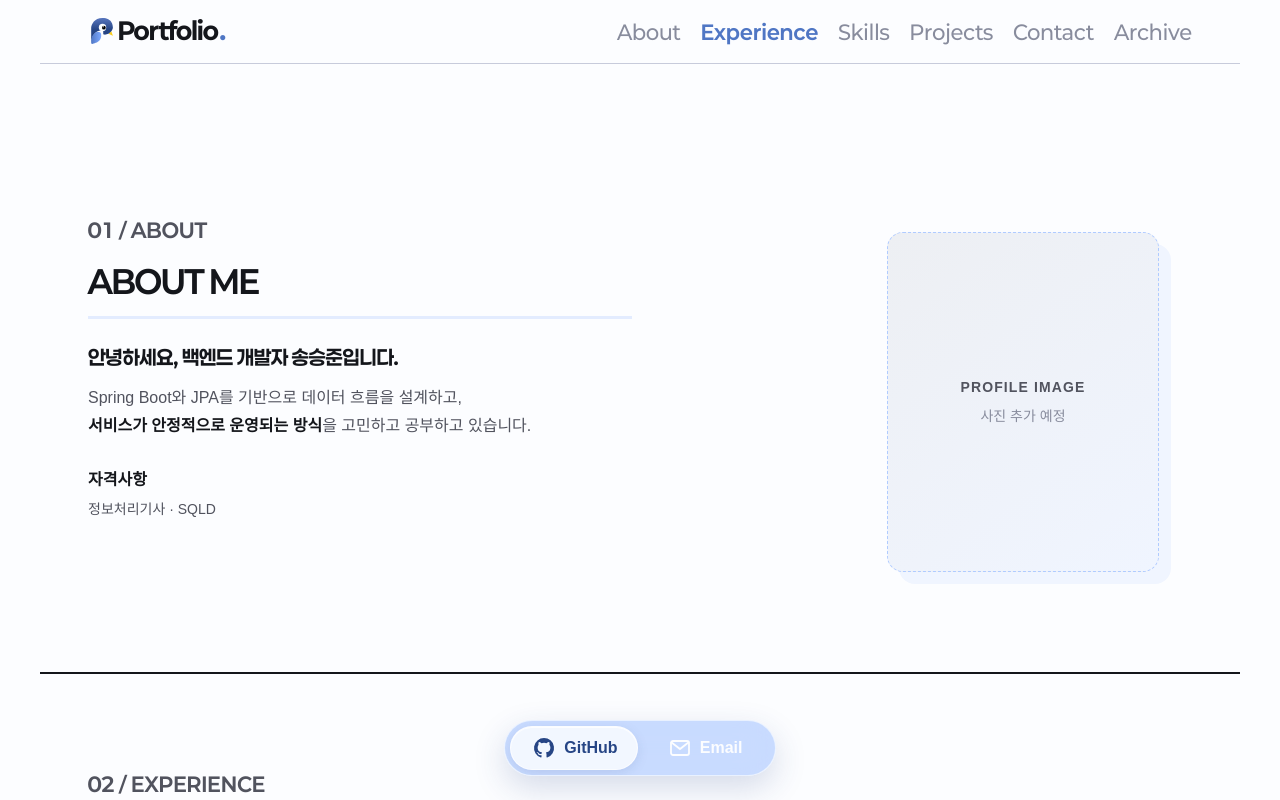
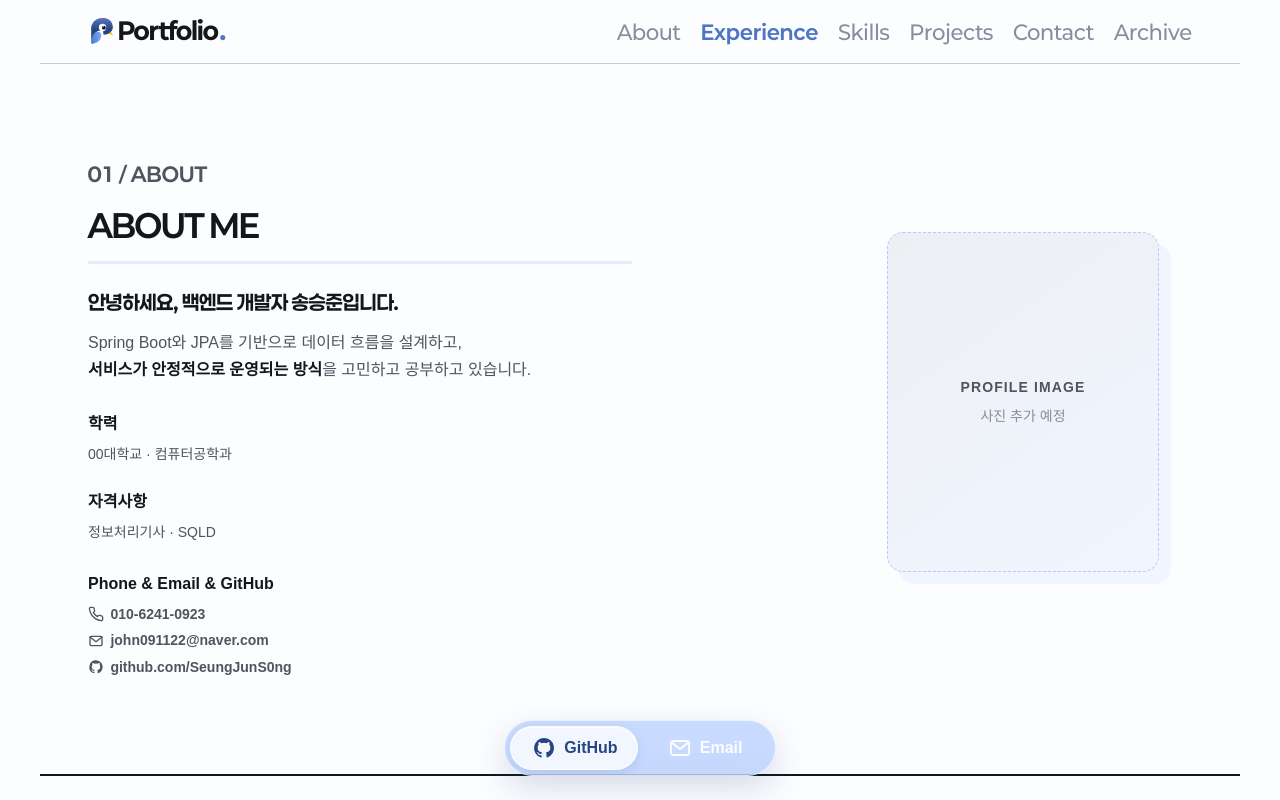
Before and after one commit to SeungJunS0ng/portfolio-site, a React (Vite) app: page / in a window 1280 px wide. Shown: the top 800 px of the page. Built offline with nearby package versions, Linux system fonts and the light colour scheme; no server answers; a web font is replaced by a local one.

Commit message:
feat: About 프로필 정보 목록 복원
- 소개 문장은 유지하고 학력·자격·연락처 정보를 추가

- 실제 전화번호·이메일·GitHub 링크와 아이콘 적용

```diff
--- a/src/pages/Home/sections/About/About.module.css
+++ b/src/pages/Home/sections/About/About.module.css
@@ -9,8 +9,14 @@
 .profileDetails div { display: grid; gap: 0.45rem; min-width: 0; }
 .profileDetails dt { color: var(--gray-900); font: var(--font-body2); font-weight: 700; }
 .profileDetails dd { color: var(--gray-700); font: var(--font-small); }
+.contactDetails { margin-top: 0.25rem; }
+.contactDetails dd { display: grid; gap: 0.35rem; }
+.contactDetails a { display: inline-flex; align-items: center; gap: 0.4rem; width: fit-content; color: var(--gray-700); font: var(--font-small); font-weight: 700; text-decoration: none; }
+.contactDetails a:hover { color: var(--blue-700); text-decoration: underline; text-underline-offset: 0.2rem; }
+.contactDetails svg { flex: 0 0 auto; width: 1rem; height: 1rem; fill: currentColor; }
+.contactDetails a:nth-child(-n + 2) svg { fill: none; }
 .profile { position: relative; align-self: start; justify-self: center; width: min(100%, 17rem); aspect-ratio: 4 / 5; display: flex; flex-direction: column; align-items: center; justify-content: center; min-height: 19rem; margin-top: 4.5rem; overflow: hidden; color: var(--gray-500); background: linear-gradient(145deg, var(--gray-100), var(--blue-50)); border: 1px dashed var(--blue-300); border-radius: var(--radius-lg); box-shadow: 0.75rem 0.75rem 0 var(--blue-50); }
 .profile span { color: var(--gray-700); font: var(--font-small); font-weight: 700; letter-spacing: 0.08em; }
 .profile p { margin-top: 0.5rem; font: var(--font-small); }
 @media (max-width: 720px) { .section { min-height: auto; grid-template-columns: 1fr; gap: 2rem; padding: 5rem 1.5rem; } .profile { order: -1; width: min(100%, 18rem); min-height: 18rem; margin: 0 auto; } }
-@media (max-width: 480px) { .section { padding: 4rem 1.25rem; } .sectionTitle { font-size: 1.75rem; } .introduction { margin-top: 1.25rem; } .introLead { font-size: 1.25rem; } .introDescription { font-size: 1rem; } .profileDetails { gap: 1.25rem; margin-top: 1.5rem; } .profile { min-height: 15rem; box-shadow: 0.5rem 0.5rem 0 var(--blue-50); } }
+@media (max-width: 480px) { .section { padding: 4rem 1.25rem; } .sectionTitle { font-size: 1.75rem; } .introduction { margin-top: 1.25rem; } .introLead { font-size: 1.25rem; } .introDescription { font-size: 1rem; } .profileDetails { gap: 1.25rem; margin-top: 1.5rem; } .contactDetails a { overflow-wrap: anywhere; } .profile { min-height: 15rem; box-shadow: 0.5rem 0.5rem 0 var(--blue-50); } }
--- a/src/pages/Home/sections/About/About.tsx
+++ b/src/pages/Home/sections/About/About.tsx
@@ -18,8 +18,36 @@ export function About() {
         </div>
         <dl className={styles.profileDetails}>
           <div>
+            <dt>학력</dt>
+            <dd>00대학교 · 컴퓨터공학과</dd>
+          </div>
+          <div>
             <dt>자격사항</dt>
             <dd>정보처리기사 · SQLD</dd>
+          </div>
+          <div className={styles.contactDetails}>
+            <dt>Phone &amp; Email &amp; GitHub</dt>
+            <dd>
+              <a href="tel:01062410923">
+                <svg viewBox="0 0 24 24" aria-hidden="true" fill="none" stroke="currentColor" strokeWidth="2" strokeLinecap="round" strokeLinejoin="round">
+                  <path d="M22 16.92v3a2 2 0 0 1-2.18 2 19.79 19.79 0 0 1-8.63-3.07 19.5 19.5 0 0 1-6-6 19.79 19.79 0 0 1-3.07-8.67A2 2 0 0 1 4.11 2h3a2 2 0 0 1 2 1.72c.13.96.36 1.9.69 2.79a2 2 0 0 1-.45 2.11L8.09 9.89a16 16 0 0 0 6 6l1.27-1.27a2 2 0 0 1 2.11-.45c.89.33 1.83.56 2.79.69A2 2 0 0 1 22 16.92Z" />
+                </svg>
+                010-6241-0923
+              </a>
+              <a href="mailto:john091122@naver.com">
+                <svg viewBox="0 0 24 24" aria-hidden="true" fill="none" stroke="currentColor" strokeWidth="2" strokeLinecap="round" strokeLinejoin="round">
+                  <rect x="3" y="5" width="18" height="14" rx="2" />
+                  <path d="m3 6 9 7 9-7" />
+                </svg>
+                john091122@naver.com
+              </a>
+              <a href="https://github.com/SeungJunS0ng" target="_blank" rel="noreferrer">
+                <svg viewBox="0 0 24 24" aria-hidden="true">
+                  <path d="M12 2a10 10 0 0 0-3.16 19.49c.5.09.68-.22.68-.48v-1.86c-2.78.6-3.37-1.18-3.37-1.18-.45-1.16-1.11-1.47-1.11-1.47-.91-.62.07-.61.07-.61 1 .07 1.53 1.03 1.53 1.03.89 1.53 2.34 1.09 2.91.83.09-.65.35-1.09.64-1.34-2.22-.25-4.56-1.11-4.56-4.94 0-1.09.39-1.98 1.03-2.68-.1-.25-.45-1.27.1-2.65 0 0 .84-.27 2.75 1.02a9.58 9.58 0 0 1 5 0c1.91-1.29 2.75-1.02 2.75-1.02.55 1.38.2 2.4.1 2.65.64.7 1.03 1.59 1.03 2.68 0 3.84-2.34 4.69-4.57 4.94.36.31.68.92.68 1.85v2.75c0 .27.18.58.69.48A10 10 0 0 0 12 2Z" />
+                </svg>
+                github.com/SeungJunS0ng
+              </a>
+            </dd>
           </div>
         </dl>
       </div>
```
